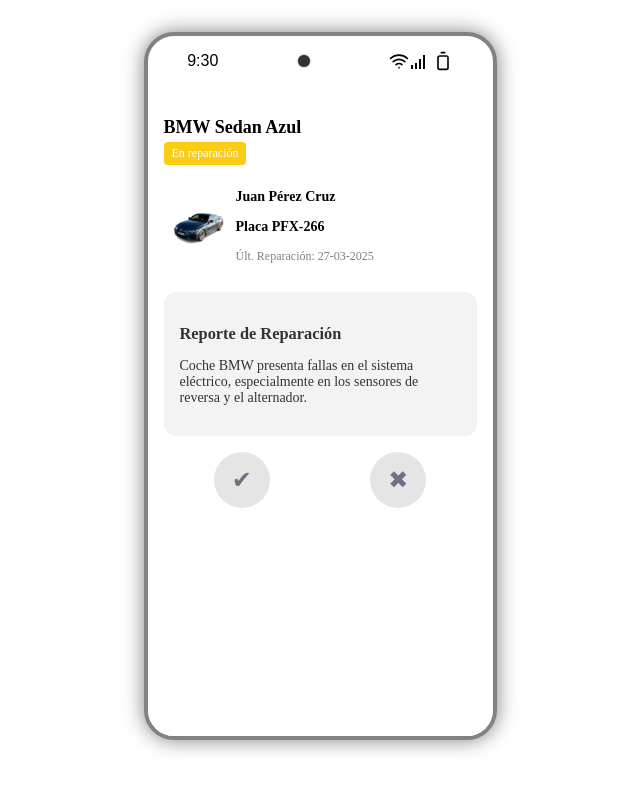
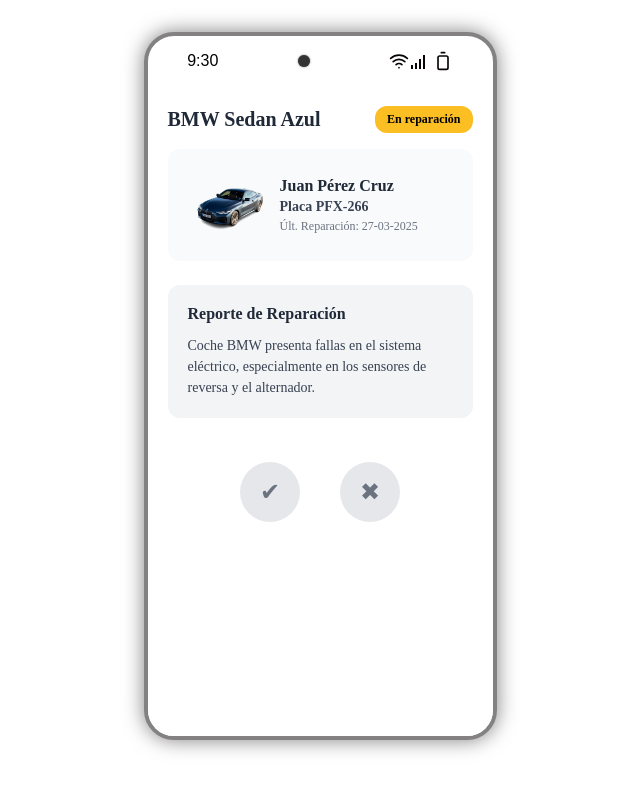
Before and after one commit to EfrenMV/Software-vue, a Vue app: page /reporteReparacion in a window 1280 px wide. Shown: the top 792 px of the page, without its empty margins (320-960 px from the left). Built offline with nearby package versions, Linux system fonts and the light colour scheme.

Commit message:
slider con colores y eliminacion de vistas que no eran funcionales

```diff
--- /dev/null
+++ b/src/components/Modal.vue
@@ -0,0 +1,49 @@
+<template>
+  <div class="modal-overlay" @click.self="cerrar">
+    <div class="modal-contenido">
+      <h2>{{ titulo }}</h2>
+      <p>{{ mensaje }}</p>
+      <button @click="cerrar">Cerrar</button>
+    </div>
+  </div>
+</template>
+
+<script setup>
+const props = defineProps({
+  titulo: String,
+  mensaje: String
+})
+const emit = defineEmits(['cerrar'])
+
+function cerrar() {
+  emit('cerrar')
+}
+</script>
+
+<style scoped>
+.modal-overlay {
+  position: fixed;
+  inset: 0;
+  background-color: rgba(0, 0, 0, 0.5);
+  display: flex;
+  align-items: center;
+  justify-content: center;
+  z-index: 50;
+}
+.modal-contenido {
+  background: white;
+  padding: 24px;
+  border-radius: 12px;
+  text-align: center;
+  max-width: 320px;
+  box-shadow: 0 5px 15px rgba(0, 0, 0, 0.3);
+}
+button {
+  margin-top: 16px;
+  background-color: #6366f1;
+  color: white;
+  border: none;
+  padding: 8px 16px;
+  border-radius: 6px;
+}
+</style>
--- a/src/router/index.js
+++ b/src/router/index.js
@@ -13,10 +13,10 @@
     name: 'usuario',
     component:() => import ('@/views/usuario.vue')
   },
-  { path: '/vehiculos',
-    name: 'vehiculos',
-    component:() => import ('@/views/VehiculosView.vue')
-  },
+  // { path: '/vehiculos',
+  //   name: 'vehiculos',
+  //   component:() => import ('@/views/VehiculosView.vue')
+  // },
  {
   path: '/menu-nerudo',
   name: 'MenuNerudo',
@@ -26,17 +26,6 @@
     path: '/reporteReparacion',
     name: 'reporteReparacion',
     component: () => import('@/views/reporteReparacion.vue')
-  },
-  {
-    path: '/aprobado',
-    name: 'aprobado',
-    component: () => import('@/views/aprobado.vue')
-  },
-  {
-    path: '/rechazado',
-    name: 'rechazado',
-    component: () => import('@/views/rechazado.vue')
-
   },
   {
     path: '/graficas',
--- a/src/views/aprobado.vue
+++ /dev/null
@@ -1,12 +0,0 @@
-<template>
-  <div class="flex flex-col items-center justify-center h-screen bg-green-50 text-green-700">
-    <div class="text-6xl mb-4">✔</div>
-    <h1 class="text-2xl font-bold">¡Reparación Aprobada!</h1>
-    <p class="mt-2 text-center px-4">El reporte fue aceptado exitosamente. Puedes continuar con el siguiente paso.</p>
-    <router-link to="/" class="mt-6 px-4 py-2 bg-green-600 text-white rounded">Volver al inicio</router-link>
-  </div>
-</template>
-
-<script setup>
-
-</script>
--- a/src/views/rechazado.vue
+++ /dev/null
@@ -1,12 +0,0 @@
-<template>
-  <div class="flex flex-col items-center justify-center h-screen bg-red-50 text-red-700">
-    <div class="text-6xl mb-4">✖</div>
-    <h1 class="text-2xl font-bold">¡Reparación Rechazada!</h1>
-    <p class="mt-2 text-center px-4">El reporte ha sido rechazado. Se notificará al técnico correspondiente.</p>
-    <router-link to="/" class="mt-6 px-4 py-2 bg-red-600 text-white rounded">Volver al inicio</router-link>
-  </div>
-</template>
-
-<script setup>
-
-</script>
--- a/src/views/reporteReparacion.vue
+++ b/src/views/reporteReparacion.vue
@@ -4,8 +4,11 @@
   <div class="contenedor-reporte">
     <!-- Encabezado -->
     <div class="encabezado">
+      <div class="titulo-estado">
         <h2>BMW Sedan Azul</h2>
         <span class="etiqueta-estado">En reparación</span>
+      </div>
+
       <div class="info-auto">
         <img src="/src/components/icons/bmw.png" alt="auto" class="imagen-auto" />
         <div class="datos-vehiculo">
@@ -41,12 +44,21 @@
     <div v-if="boton" class="slider-container">
       <div
         class="slider"
-    :class="{ 'deslizado-exito': deslizado }"
+        :class="{
+          'deslizado-exito': deslizado && boton === 'aceptado',
+          'deslizado-rechazo': deslizado && boton === 'rechazado',
+          'slider-verde': boton === 'aceptado',
+          'slider-rojo': boton === 'rechazado'
+        }"
         @mousedown="iniciarDesliz"
         @touchstart="iniciarDesliz"
       >
         <div
           class="slider-thumb"
+          :class="{
+            'thumb-verde': boton === 'aceptado',
+            'thumb-rojo': boton === 'rechazado'
+          }"
           :style="{ left: thumbX + 'px' }"
         >
           ➤
@@ -59,6 +71,14 @@
   </div>
 
   <Menu />
+
+  <Modal
+    v-if="mostrarModal"
+    :titulo="boton === 'aceptado' ? '¡Reparación Aprobada!' : '¡Reparación Rechazada!'"
+    :mensaje="boton === 'aceptado'
+        ? 'El reporte fue aceptado exitosamente. Puedes continuar con el siguiente paso.'
+        : 'El reporte fue rechazado. Informa al cliente o revalúa el diagnóstico.'"
+  />
 </template>
 
 <script setup>
@@ -67,9 +87,9 @@
 
 import Header from '@/components/Header.vue'
 import Menu from '@/components/Menu.vue'
+import Modal from '@/components/Modal.vue'
 
-
-
+const mostrarModal = ref(false)
 const boton = ref(null)
 const router = useRouter()
 
@@ -79,7 +99,7 @@
 
 const thumbX = ref(0)
 const deslizado = ref(false)
-const maxX = 220 // puedes ajustar el máximo para deslizar
+const maxX = 220
 
 function iniciarDesliz(event) {
   const startX = event.touches ? event.touches[0].clientX : event.clientX
@@ -93,16 +113,15 @@
   function terminar() {
     if (thumbX.value >= maxX) {
       deslizado.value = true
+      mostrarModal.value = true
+
       setTimeout(() => {
-        if (boton.value === 'aceptado') {
-          router.push('/aprobado')
-        } else if (boton.value === 'rechazado') {
-          router.push('/rechazado')
-        }
-      }, 400)
+        router.push('/menu-nerudo')
+      }, 2000)
     } else {
       thumbX.value = 0
     }
+
     window.removeEventListener('mousemove', mover)
     window.removeEventListener('mouseup', terminar)
     window.removeEventListener('touchmove', mover)
@@ -115,137 +134,169 @@
   window.addEventListener('touchend', terminar)
 }
 
+function cerrarModal() {
+  mostrarModal.value = false
+  if (boton.value === 'aceptado') {
+    router.push('/aprobado')
+  } else if (boton.value === 'rechazado') {
+    router.push('/rechazado')
+  }
+}
 </script>
 
 <style scoped>
 .contenedor-reporte {
-  padding: 16px;
-  max-width: 400px;
+  padding: 20px;
+  max-width: 480px;
   margin: 0 auto;
   min-height: 100vh;
   background-color: #ffffff;
   box-sizing: border-box;
   display: flex;
   flex-direction: column;
+  gap: 24px;
+}
+
+.encabezado {
+  display: flex;
+  flex-direction: column;
   gap: 16px;
 }
 
-.encabezado h2 {
-  font-size: 18px;
+.titulo-estado {
+  display: flex;
+  justify-content: space-between;
+  align-items: center;
+}
+
+.titulo-estado h2 {
+  font-size: 20px;
   font-weight: bold;
-  margin-bottom: 4px;
+  margin: 0;
+  color: #1f2937;
 }
 
 .etiqueta-estado {
-  background-color: #facc15;
-  color: white;
+  background-color: #fbbf24;
+  color: #000;
   font-size: 12px;
-  padding: 4px 8px;
-  border-radius: 4px;
-  display: inline-block;
+  padding: 6px 12px;
+  border-radius: 12px;
+  font-weight: bold;
 }
 
 .info-auto {
   display: flex;
   align-items: center;
-  gap: 12px;
-  margin-top: 10px;
+  gap: 16px;
+  background-color: #f9fafb;
+  padding: 16px;
+  border-radius: 12px;
 }
 
 .imagen-auto {
-  width: 60px;
-  height: 60px;
+  width: 80px;
+  height: 80px;
   object-fit: contain;
+  flex-shrink: 0;
+}
+
+.datos-vehiculo {
+  flex: 1;
+  display: flex;
+  flex-direction: column;
+  gap: 4px;
 }
 
 .nombre {
   font-weight: 600;
-  font-size: 14px;
+  font-size: 16px;
+  margin: 0;
+  color: #1f2937;
 }
 
 .placa {
   font-weight: bold;
   font-size: 14px;
+  margin: 0;
+  color: #374151;
 }
 
 .ultima {
   font-size: 12px;
-  color: gray;
+  color: #6b7280;
+  margin: 0;
 }
 
 .reporte {
-  background-color: #f3f3f3;
-  padding: 16px;
+  background-color: #f3f4f6;
+  padding: 20px;
   border-radius: 12px;
   font-size: 14px;
-  color: #333;
+  color: #374151;
 }
 
 .reporte h3 {
   font-weight: bold;
-  margin-bottom: 8px;
+  margin: 0 0 12px 0;
+  font-size: 16px;
+  color: #1f2937;
+}
+
+.reporte p {
+  margin: 0;
+  line-height: 1.5;
 }
 
 .botones {
   display: flex;
-  justify-content: space-around;
+  justify-content: center;
+  gap: 40px;
+  margin: 20px 0;
 }
 
 .botones button {
-  width: 56px;
-  height: 56px;
+  width: 60px;
+  height: 60px;
   border-radius: 50%;
   font-size: 24px;
   border: none;
-  transition: background-color 0.3s ease;
+  cursor: pointer;
+  transition: all 0.3s ease;
+  display: flex;
+  align-items: center;
+  justify-content: center;
 }
 
 .inactivo {
-  background-color: #e5e5e5;
+  background-color: #e5e7eb;
   color: #6b7280;
 }
 
 .activo-verde {
-  background-color: #22c55e;
+  background-color: #10b981;
   color: white;
+  transform: scale(1.1);
 }
 
 .activo-rojo {
   background-color: #ef4444;
   color: white;
-}
-
-.continuar button {
-  width: 100%;
-  padding: 12px;
-  border-radius: 24px;
-  color: white;
-  font-weight: bold;
-  border: none;
-  font-size: 16px;
-}
-
-.continuar-verde {
-  background-color: #22c55e;
-}
-
-.continuar-rojo {
-  background-color: #ef4444;
+  transform: scale(1.1);
 }
 
 .slider-container {
-  padding: 0 4px;
+  margin-top: 16px;
 }
 
 .slider {
   position: relative;
-  height: 50px;
-  background-color: #e5e5e5;
-  border-radius: 25px;
+  height: 56px;
+  border-radius: 28px;
   display: flex;
   align-items: center;
   justify-content: center;
-  color: #444;
+  color: white;
   font-weight: bold;
   font-size: 14px;
   user-select: none;
@@ -253,30 +304,60 @@
   transition: background-color 0.3s ease;
 }
 
+/* Estilos para slider verde (aceptado) */
+.slider-verde {
+  background-color: #10b981;
+}
+
+/* Estilos para slider rojo (rechazado) */
+.slider-rojo {
+  background-color: #ef4444;
+}
+
 .slider-thumb {
   position: absolute;
-  top: 0;
-  left: 0;
-  width: 50px;
-  height: 50px;
-  background-color: #444;
-  color: white;
+  top: 4px;
+  left: 4px;
+  width: 48px;
+  height: 48px;
+  background-color: white;
   border-radius: 50%;
   display: flex;
   align-items: center;
   justify-content: center;
   cursor: pointer;
   z-index: 1;
-  transition: background 0.3s;
+  transition: all 0.3s ease;
+  font-size: 18px;
+  font-weight: bold;
 }
 
-.deslizado-exito {
-  background-color: #22c55e;
-  color: white;
+/* Thumb para slider verde */
+.thumb-verde {
+  color: #10b981;
 }
 
+/* Thumb para slider rojo */
+.thumb-rojo {
+  color: #ef4444;
+}
 
+/* Estados cuando está deslizado */
+.deslizado-exito {
+  background-color: #059669 !important;
+}
 
+.deslizado-rechazo {
+  background-color: #dc2626 !important;
+}
 
+.deslizado-exito .slider-thumb {
+  background-color: #ffffff;
+  color: #059669;
+}
 
+.deslizado-rechazo .slider-thumb {
+  background-color: #ffffff;
+  color: #dc2626;
+}
 </style>
```
Lines whose indentation alone changed are shown as unchanged.
